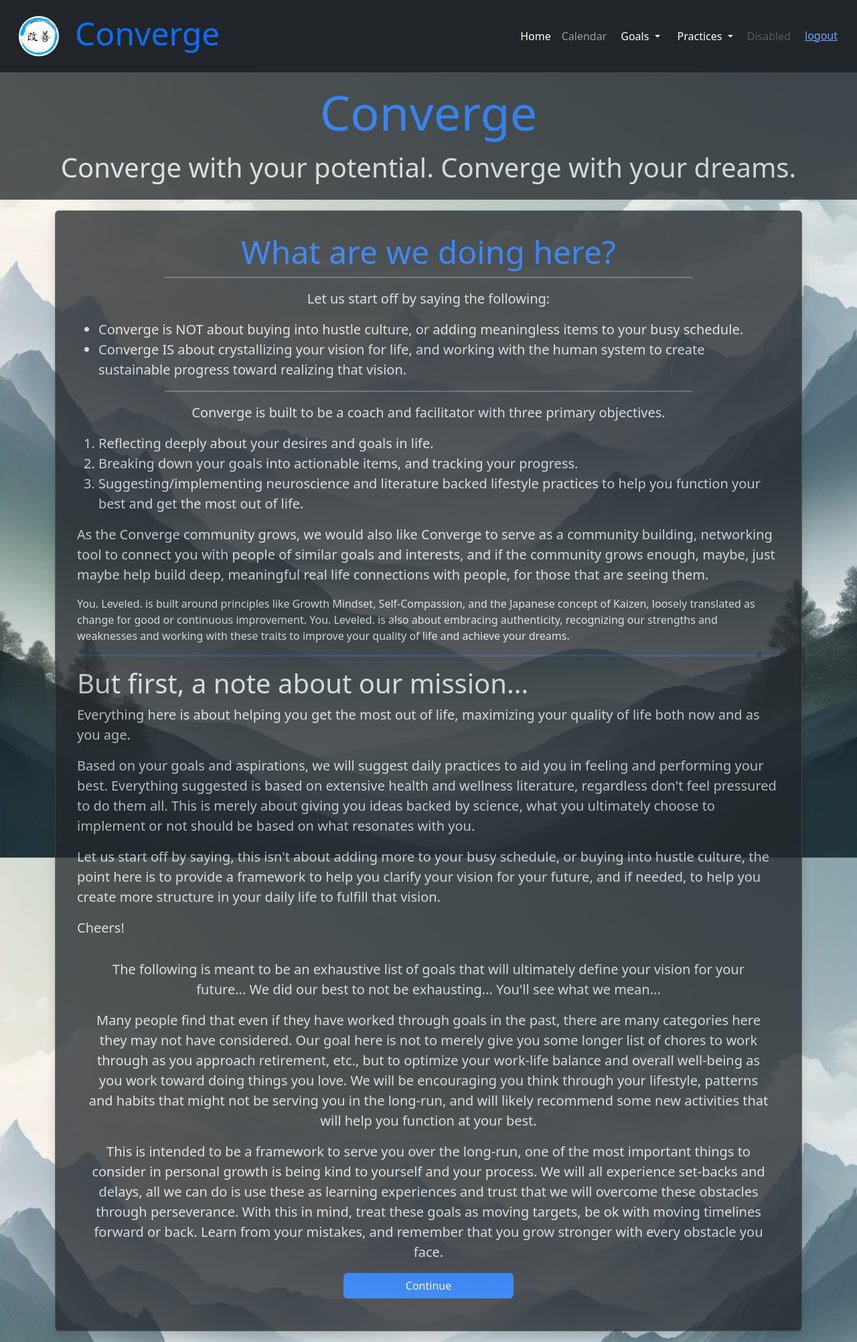
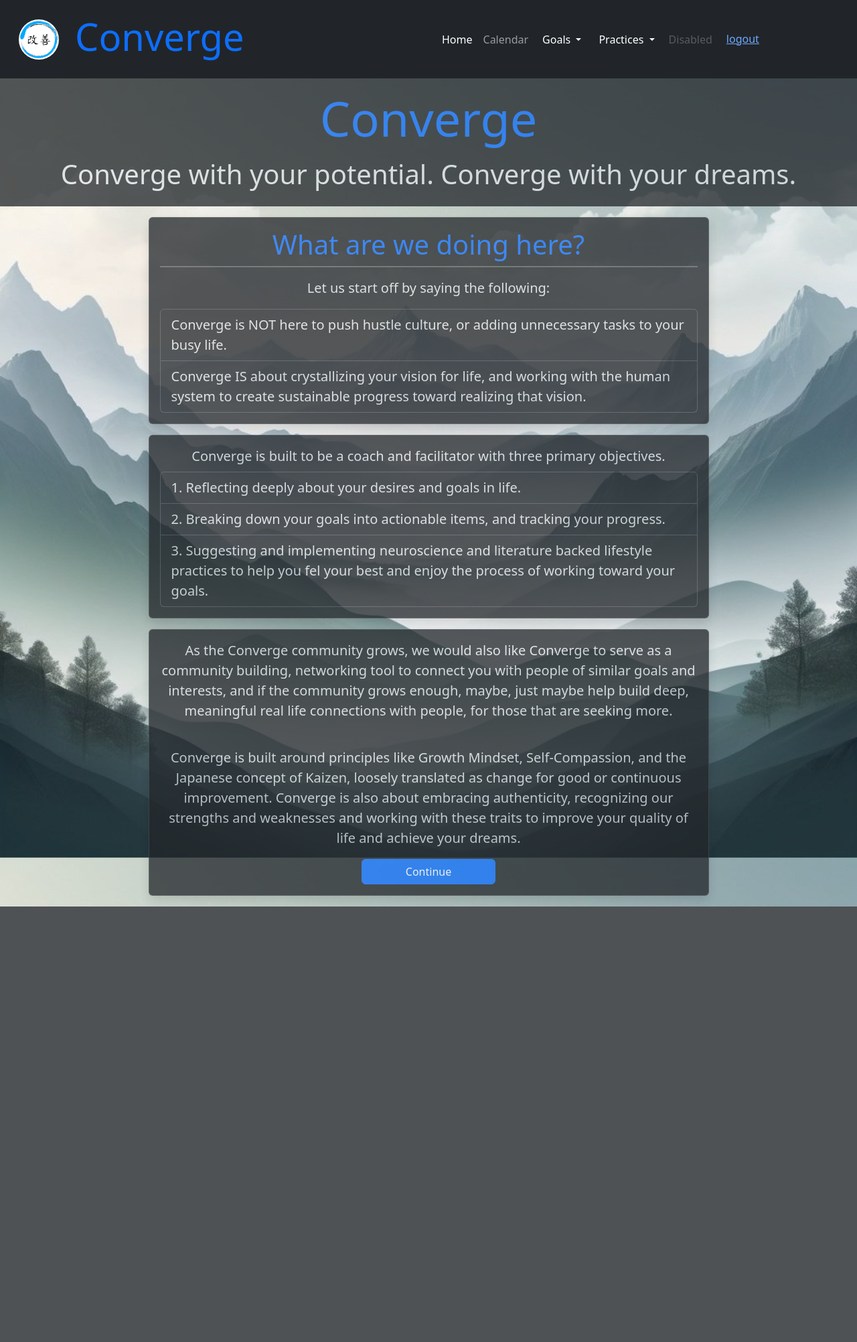
Before and after one commit to Jonathan-Sass/converge-preview, a Flask app: page /home in a window 1280 px wide. Shown: the whole page at 67% size. After the commit the page ends 1353 px from the top, so only its background shows below. Run offline with Flask 3, Linux system fonts and the light colour scheme; the visitor is signed in with stand-in values (Sample User, id 1); tables that the repository leaves empty or names only in its code hold one stand-in row (values such as "Sample post").

Commit message:
Cleaning up message, buttons, flow from /home to initial routine builder

```diff
--- a/flask_app/static/js/script.js
+++ b/flask_app/static/js/script.js
@@ -8,6 +8,8 @@ document.addEventListener('DOMContentLoaded', () => {
     const quizInput = document.getElementById('quiz-input')
     const answerButtons = document.getElementById("answer-buttons")
     const checkboxContainer = document.getElementById('answer-checkboxes')
+    const surveyIntro = document.getElementById('survey-intro')
+    const nextSectionButton = document.getElementById('next-section-btn')
 
     let currentQuestionSet = [];
     let currentQuestionIndex = 0;
@@ -107,6 +109,7 @@ finishButton.addEventListener('click', async (event) => {
         alert('Error: ' + error.message);
     }
     finishButton.classList.add("d-none")
+    nextSectionButton.classList.remove("d-none")
     // window.location.href = '/goals/health/select';
 });
 
@@ -115,9 +118,10 @@ finishButton.addEventListener('click', async (event) => {
 async function startGame() {
     resetState()
     startButton.classList.add("d-none");
+    surveyIntro.classList.add("d-none");
 
     // QUERY DB TO FETCH QUESTIONS
-    await fetchSurveyQuestions()
+    await fetchSurveyQuestions();
 
     // console.log("***STARTING GAME*****")
     currentQuestionIndex = 0;
--- a/flask_app/templates/home/home.html
+++ b/flask_app/templates/home/home.html
@@ -11,12 +11,13 @@
 <body>
     <div class="border-box">
         <nav class="navbar navbar-expand-lg navbar-dark bg-dark w-100 m-auto d-flex justify-content-between position-sticky top-0 z-3 p-3">
-            <div class="container-fluid">
-                <a class="navbar-brand d-inline-flex align-items-center gap-4" href="/home">
+            <div class="container">
+                <a class="navbar-brand d-flex align-items-center gap-4 me-auto" href="/home">
                     <img src="/static/img/Enso_Blue_and_Black.jpg" class="rounded-circle" width="60" height="60" alt="Converge Logo">
-                    <h1 class="display-5 text-primary">Converge</h1>
+                    <h1 class="display-4 text-primary align-self-end">Converge</h1>
                 </a>
             </div>
+            <div class="container">
                 <button class="navbar-toggler" type="button" data-bs-toggle="collapse" data-bs-target="#navbarNavDarkDropdown" aria-controls="navbarNavDarkDropdown" aria-expanded="false" aria-label="Toggle navigation">
                     <span class="navbar-toggler-icon"></span>
                 </button>
@@ -66,91 +67,63 @@
                         </form>
                     </div>
                 </div>
+            </div>
         </nav>
         <header class="bg-dark opacity-75 w-100 p-3 mt-0 text-center">
             <h1 class="display-2 mb-3 text-primary">Converge</h1>
             <h4 class="display-6 mx-5">Converge with your potential. Converge with your dreams.</h4>
         </header>
         <!-- Content and Sidebar Div-->
-        <div class="container my-3 d-flex align-items-start gap-3">
+        <div class="container my-3">
             <!-- Main Content -->
-            <div class="card shadow w-100 p-3 opacity-75 flex-4">
-                {% if not user.health_goals %}
+            <div class="card shadow w-75 opacity-75 m-auto mb-3">
                 <div class="card-body">
-                        <h3 class="display-5 text-primary text-center">What are we doing here?</h3>
-                        <hr class="border border-light w-75 m-auto mb-3">
-                        <p class="lead text-center diplay-6">Let us start off by saying the following:
-                            <ul>
-                                <li class="lead">
-                                    Converge is NOT about buying into hustle culture, or adding meaningless items to your busy schedule.
+                    <h3 class="card-title display-6 text-primary text-center">What are we doing here?</h3>
+                    <hr class="border border-light w-100 m-auto mb-3">
+                    <p class="card-text lead text-center diplay-6">Let us start off by saying the following:</p>
+                    <ul class="list-group">
+                        <li class="lead list-group-item">
+                            Converge is <strong>NOT</strong> here to push hustle culture, or adding unnecessary tasks to your busy life.
                         </li>
-                                <li class="lead">Converge IS about crystallizing your vision for life, and working with the human system to create sustainable progress toward realizing that vision.</li>
+                        <li class="lead list-group-item">Converge <strong>IS</strong> about crystallizing your vision for life, and working with the human system to create sustainable progress toward realizing that vision.</li>
                     </ul>
-                        <hr class="border border-light w-75 m-auto mb-3">
-                        <p class="lead text-center">Converge is built to be a coach and facilitator with three primary objectives.</p>
-                        <ol>
-                            <li class="lead">Reflecting deeply about your desires and goals in life.</li>
-                            <li class="lead">Breaking down your goals into actionable items, and tracking your progress.</li>
-                            <li class="lead">Suggesting/implementing neuroscience and literature backed lifestyle practices to help you function your best and get the most out of life.</li>
+                </div>
+            </div>
+            <div class="card shadow w-75 opacity-75 m-auto mb-3">
+                <div class="card-body">
+                    <!-- <hr class="border border-light w-75 m-auto my-3"> -->
+                    <p class="lead card-title text-center">Converge is built to be a coach and facilitator with three primary objectives.</p>
+                    <ol class="list-group list-group-numbered">
+                        <li class="lead list-group-item">Reflecting deeply about your desires and goals in life.</li>
+                        <li class="lead list-group-item">Breaking down your goals into actionable items, and tracking your progress.</li>
+                        <li class="lead list-group-item">Suggesting and implementing neuroscience and literature backed lifestyle practices to help you fel your best and enjoy the process of working toward your goals.</li>
                     </ol>
-                        <p class="lead"> As the Converge community grows, we would also like Converge to serve as a community building, networking tool to connect you with people of similar goals and interests, and if the community grows enough, maybe, just maybe help build deep, meaningful real life connections with people, for those that are seeing them.</p>
-                            You. Leveled. is built around principles like Growth Mindset, Self-Compassion, and the Japanese concept of Kaizen, loosely translated as change for good or continuous improvement.  You. Leveled. is also about embracing authenticity, recognizing our strengths and weaknesses and working with these traits to improve your quality of life and achieve your dreams.</p>
-                        <!-- work systematically through how you plan to get there, to include: education and career aspirations, financial health, social connections, philanthropy, and we will finish with a heavy hitting foray through health and wellness. -->
+                </div>
+            </div>
+            <div class="card shadow w-75 opacity-75 m-auto mb-3">
+                <div class="card-body text-center">
+                    <p class="lead card-text"> As the Converge community grows, we would also like Converge to serve as a community building, networking tool to connect you with people of similar goals and interests, and if the community grows enough, maybe, just maybe help build deep, meaningful real life connections with people, for those that are seeking more.</p>
+                    <br class="border border-1 border-light">
+                    <p class="lead card-text">Converge is built around principles like Growth Mindset, Self-Compassion, and the Japanese concept of Kaizen, loosely translated as change for good or continuous improvement.  Converge is also about embracing authenticity, recognizing our strengths and weaknesses and working with these traits to improve your quality of life and achieve your dreams.</p>
+                    <a href="/surveys/foundations/getting-to-know-you">
+                        <button class="btn btn-primary w-25 m-auto">Continue</button>
+                    </a>
+                </div>
+            </div>
+            <!-- <div class="card shadow p-2 m-auto w-75 opacity-75">
+                <div class="card-body text-center">
+                 work systematically through how you plan to get there, to include: education and career aspirations, financial health, social connections, philanthropy, and we will finish with a heavy hitting foray through health and wellness.
                 <hr class="border-primary border-3">
                 <h3 class="display-6">But first, a note about our mission...</h3>
                 <p class="lead">Everything here is about helping you get the most out of life, maximizing your quality of life both now and as you age.</p>
                 <p class="lead">Based on your goals and aspirations, we will suggest daily practices to aid you in feeling and performing your best.  Everything suggested is based on extensive health and wellness literature, regardless don't feel pressured to do them all.  This is merely about giving you ideas backed by science, what you ultimately choose to implement or not should be based on what resonates with you.  </p>
                 <p class="lead">Let us start off by saying, this isn't about adding more to your busy schedule, or buying into hustle culture, the point here is to provide a framework to help you clarify your vision for your future, and if needed, to help you create more structure in your daily life to fulfill that vision. </p>
                 <p class="lead">Cheers!</p>
-                        <div class="card-body text-center">
                     <p class="lead">The following is meant to be an exhaustive list of goals that will ultimately define your vision for your future... We did our best to not be exhausting... You'll see what we mean...</p>
                     <p class="lead">Many people find that even if they have worked through goals in the past, there are many categories here they may not have considered.  Our goal here is not to merely give you some longer list of chores to work through as you approach retirement, etc., but to optimize your work-life balance and overall well-being as you work toward doing things you love.  We will be encouraging you think through your lifestyle, patterns and habits that might not be serving you in the long-run, and will likely recommend some new activities that will help you function at your best.  </p>
                     <p class="lead">This is intended to be a framework to serve you over the long-run, one of the most important things to consider in personal growth is being kind to yourself and your process.  We will all experience set-backs and delays, all we can do is use these as learning experiences and trust that we will overcome these obstacles through perseverance.  With this in mind, treat these goals as moving targets, be ok with moving timelines forward or back.  Learn from your mistakes, and remember that you grow stronger with every obstacle you face.  </p>
-                            <a href="/home">
-                        <a href="/surveys/foundations/getting-to-know-you">
-                            <button class="btn btn-primary w-25">Continue</button>
-                        </a>
                 </div>
-                {% else %}
-                    <h3 class="display-6">Your Health Goals:</h3>
-                    <div class="container-fluid bg-body-primary">
-                        <table class="table table-striped table-info table-hover">
-                            <thead>
-                                <tr class="d-flex-grow">
-                                    <th>Goal</th>
-                                    <th>Action Item</th>
-                                    <th>1 Month</th>
-                                    <th>3 Months</th>
-                                    <th>6 Months</th>
-                                    <th>1 Year</th>
-                                    <th>3 Years</th>
-                                    <th>5 Years</th>
-                                    <th>Modify</th>
-                                </tr>
-                            </thead>
-                            <tbody>
-                                {% for health_goal in user.health_goals %}
-                                    <tr>
-                                        <td class="align-middle"><b>{{ health_goal.name }}</b></td>
-                                        <td class="align-middle">{{ health_goal.time_domains.action_item }}</td>
-                                        <td class="align-middle">{{ health_goal.time_domains.time_domain_1_month }}</td>
-                                        <td class="align-middle">{{ health_goal.time_domains.time_domain_3_month }}</td>
-                                        <td class="align-middle">{{ health_goal.time_domains.time_domain_6_month }}</td>
-                                        <td class="align-middle">{{ health_goal.time_domains.time_domain_1_year }}</td>
-                                        <td class="align-middle">{{ health_goal.time_domains.time_domain_3_year }}</td>
-                                        <td class="align-middle">{{ health_goal.time_domains.time_domain_5_year }}</td>
-                                        <td>
-                                            <a href="/goals/health/{{ health_goal.id }}/edit" class="btn btn-warning btn-sm mb-1">Edit</a>
-                                            <form action="/goals/health/{{ health_goal.id }}/delete" method="post"><button class="btn btn-danger btn-sm">Delete</button></form>
-                                        </td>
-                                    </tr>
-                                {% endfor %}
-                            </tbody>
-                        </table>
-                    </div>
-                    <a href="/goals/health/select" class="btn btn-primary">Add a Health Goal</a>
-                {% endif %}
-            </div>
+            </div> -->
         </div>
     </div>
     <script src="https://cdn.jsdelivr.net/npm/bootstrap@5.3.3/dist/js/bootstrap.bundle.min.js" integrity="sha384-YvpcrYf0tY3lHB60NNkmXc5s9fDVZLESaAA55NDzOxhy9GkcIdslK1eN7N6jIeHz" crossorigin="anonymous"></script>
--- a/flask_app/templates/routines/am_routine_builder.html
+++ b/flask_app/templates/routines/am_routine_builder.html
@@ -147,7 +147,9 @@
                             </div>
                         {% endfor %}
                     </div>
-                    <div class="card shadow p-2 w-25 text-center"><a href="/routines/am/save" class="btn btn-primary"></a></div>
+                    <div class="card shadow p-2 w-100 opacity-75 m-auto text-center">
+                        <div class="card-body"><a href="/routines/am/save" class="btn btn-primary">Save</a></div>
+                    </div>
                 </div>
             </div>
         </div>
--- a/flask_app/templates/routines/building_routines_intro.html
+++ b/flask_app/templates/routines/building_routines_intro.html
@@ -161,12 +161,6 @@
                                 </div>
                             </div>
                         </div>
-                        <div class="card shadow w-100 opacity-75 mb-3">
-                            <div class="card-body d-flex justify-content-around">
-                                <div><a href="/surveys/your-why/intro" class="btn btn-primary">Back</a></div>
-                                <div><a href="/routines/am/builder/initial" class="btn btn-primary">Next Section</a></div>
-                            </div>
-                        </div>
                     </div>
                 </div>
             </div>
```
Also changed, not shown: flask_app/templates/home/dashboard.html (+160 -0 lines), flask_app/templates/surveys/survey_foundations_getting_to_know_you.html (+7 -7 lines). Lines whose indentation alone changed are shown as unchanged.
